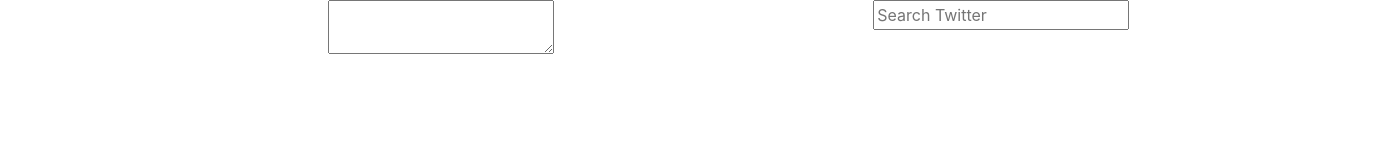
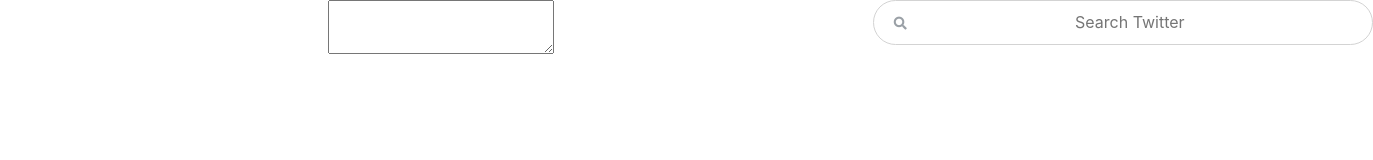
Before and after one commit to eatmoarrice/twitter, a plain HTML site: page index.html in a window 1280 px wide. Shown: the whole page, 1373 px wide, since content can reach past the window. Drawn offline with nearby package versions, Linux system fonts and the light colour scheme.

Commit message:
second test

```diff
--- a/index.html
+++ b/index.html
@@ -31,8 +31,12 @@
         <div class="col-4">
             <!-- Right Column -->
             <!-- Linh -->
+            <div class="search-box">
+                <i class="fas fa-search search-box-search-icon"></i>
+                <input class="search-box-text" type="text" placeholder="Search Twitter" />
+            </div>
             <div>
-                <input type="text" placeholder="Search Twitter" />
+
             </div>
             <!-- Linh END -->
         </div>
--- a/script.js
+++ b/script.js
@@ -9,4 +9,9 @@
         document.getElementById("remain").innerHTML = `Remain: ${remain}`;
     }
 }
-tweetArea.addEventListener("input",countLetter)
+tweetArea.addEventListener("input", countLetter)
+
+
+let url = `https://api.twitter.com/1.1/trends/place.json?id=1`;
+
+}
--- a/style.css
+++ b/style.css
@@ -0,0 +1,24 @@
+.search-box {
+    margin: auto;
+    padding: 1px;
+    height: 45px;
+    width: 500px;
+    border-radius: 30px;
+    border: 1px solid lightgray;
+}
+
+.search-box-search-icon {
+    color: #9AA0A6;
+    font-size: small;
+    width: 50px;
+    height: 50px;
+    text-align: center;
+    margin-top: 15px;
+}
+
+.search-box-text {
+    width: 400px;
+    height: 40px;
+    text-align: center;
+    border: 0px;
+}
```
